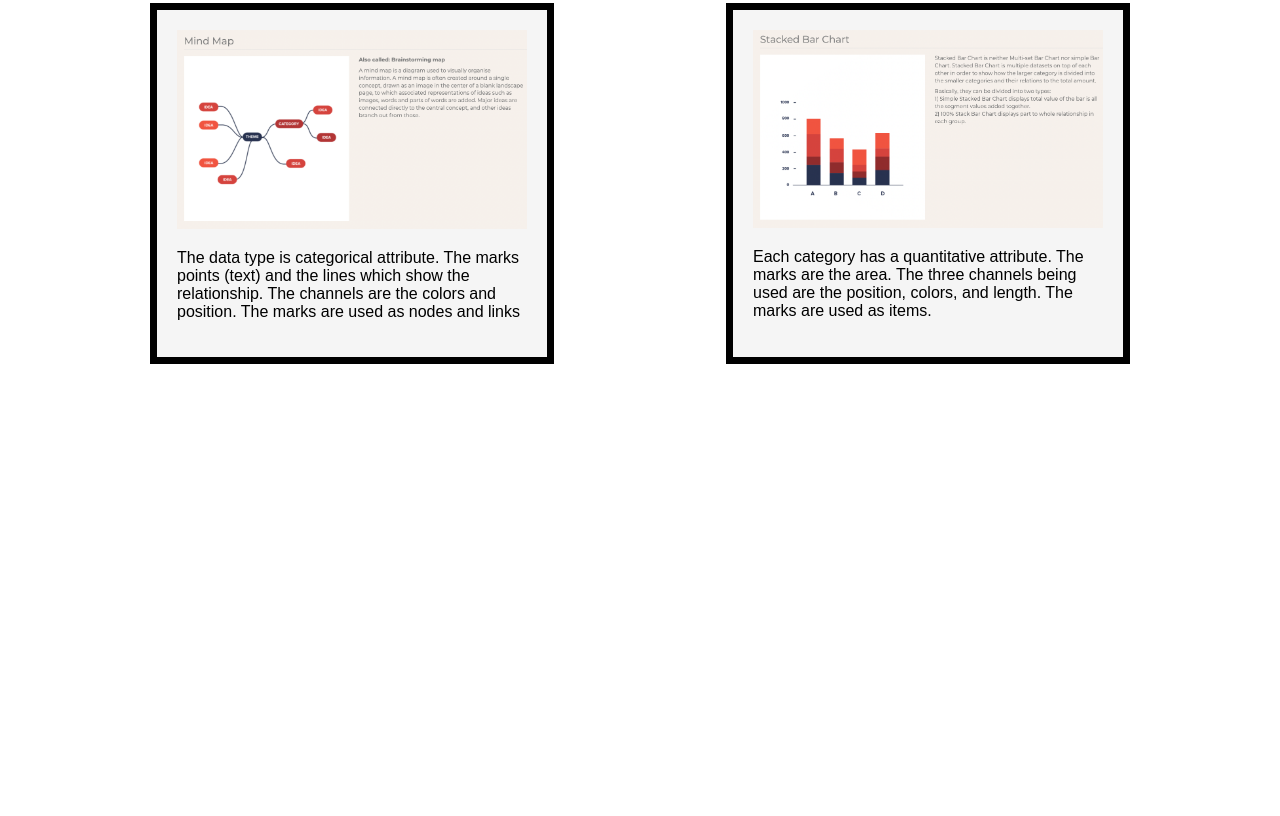
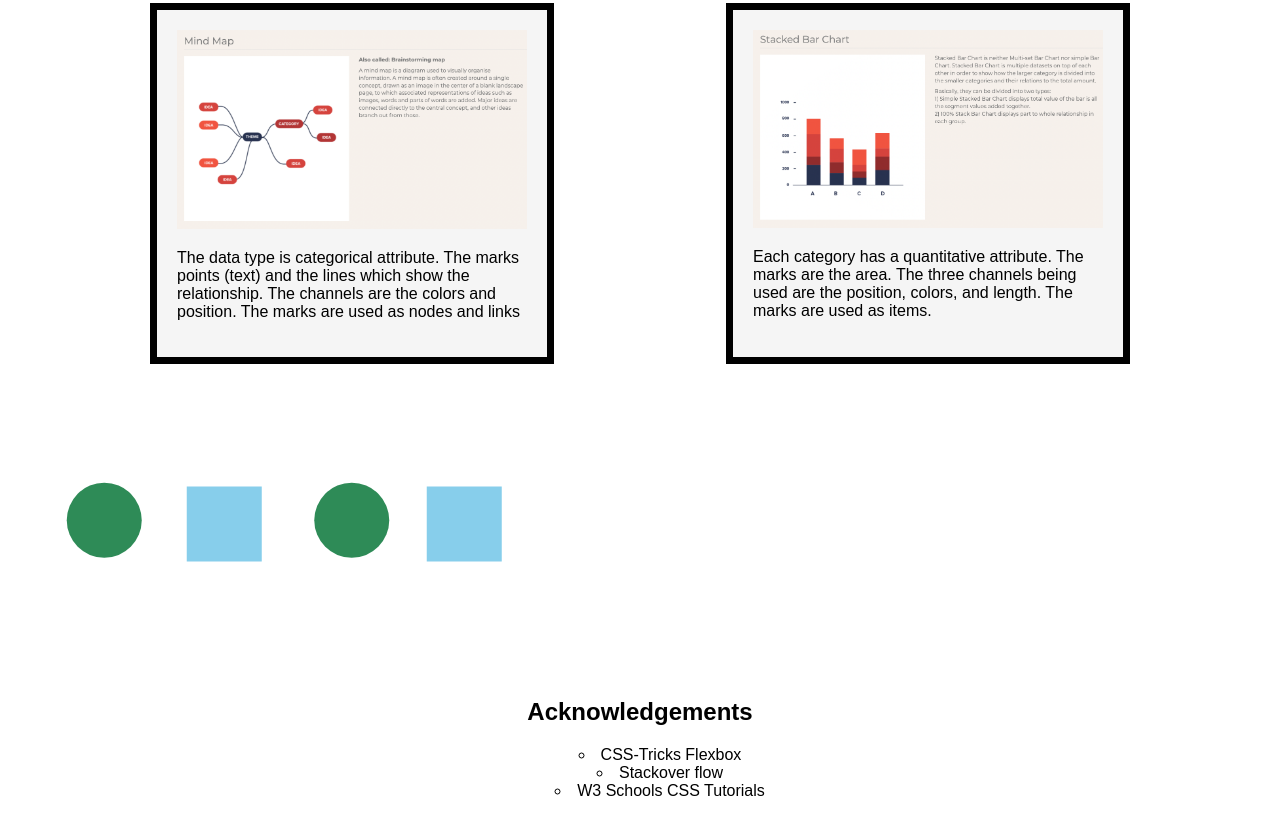
Before and after one commit to DS4200-S22/hw-03-gaea-leemon, a plain HTML site: page index.html in a window 1280 px wide. Shown: the part 526-1342 px from the top of the page. Before the commit the page ends 908 px from the top, so only its background shows below. Drawn offline with Linux system fonts and the light colour scheme.

Commit message:
finished product

```diff
--- a/index.html
+++ b/index.html
@@ -33,7 +33,27 @@
 
   </div>
 
+
+
 </div>
+<div>
+    <svg width="500" height="300" viewBox="0 0 450 400">
+    <rect class="my-rect" x="130" y="150" width="100" height="100" />
+    <circle class="my-circle" cx="20" cy="195" r="50" />
+    <circle class="my-circle" cx="350" cy="195" r="50" />
+    <rect class="my-rect" x="450" y="150" width="100" height="100" />
+
+   </svg>
+  </div>
+
+  <h2>Acknowledgements</h2>
+  <div>
+  <ul class="a">
+  <li>CSS-Tricks Flexbox</li>
+  <li>Stackover flow</li>
+  <li>W3 Schools CSS Tutorials</li>
+</ul>
+  </div>
 
 
 </body>
--- a/styles.css
+++ b/styles.css
@@ -1,5 +1,9 @@
 
   h1 {text-align: center;
+    font-size: 50;
+    font-family: Arial;}
+    h2 {text-align: center;
+    font-size: 30;
     font-family: Arial;}
   p {font-family: Arial;}
 
@@ -23,7 +27,6 @@
   margin: 10px;
   border: 7px solid black;
 }
-
 /* On screens that are 992px wide or less, go from four columns to two columns */
 @media screen and (max-width: 992) {
   .box {
@@ -46,3 +49,26 @@
 img {
   width: 100%;
 }
+
+.my-rect {
+  fill: skyblue;
+}
+
+.my-rect:hover {
+  fill: darkblue;
+}
+
+.my-circle {
+  fill: seagreen;
+}
+
+.my-circle:hover {
+  fill: darkolivegreen;
+}
+
+ul.a {
+  list-style-type: circle;
+  text-align:center;
+  list-style-position:inside;
+  font-family: Arial;
+}
```
